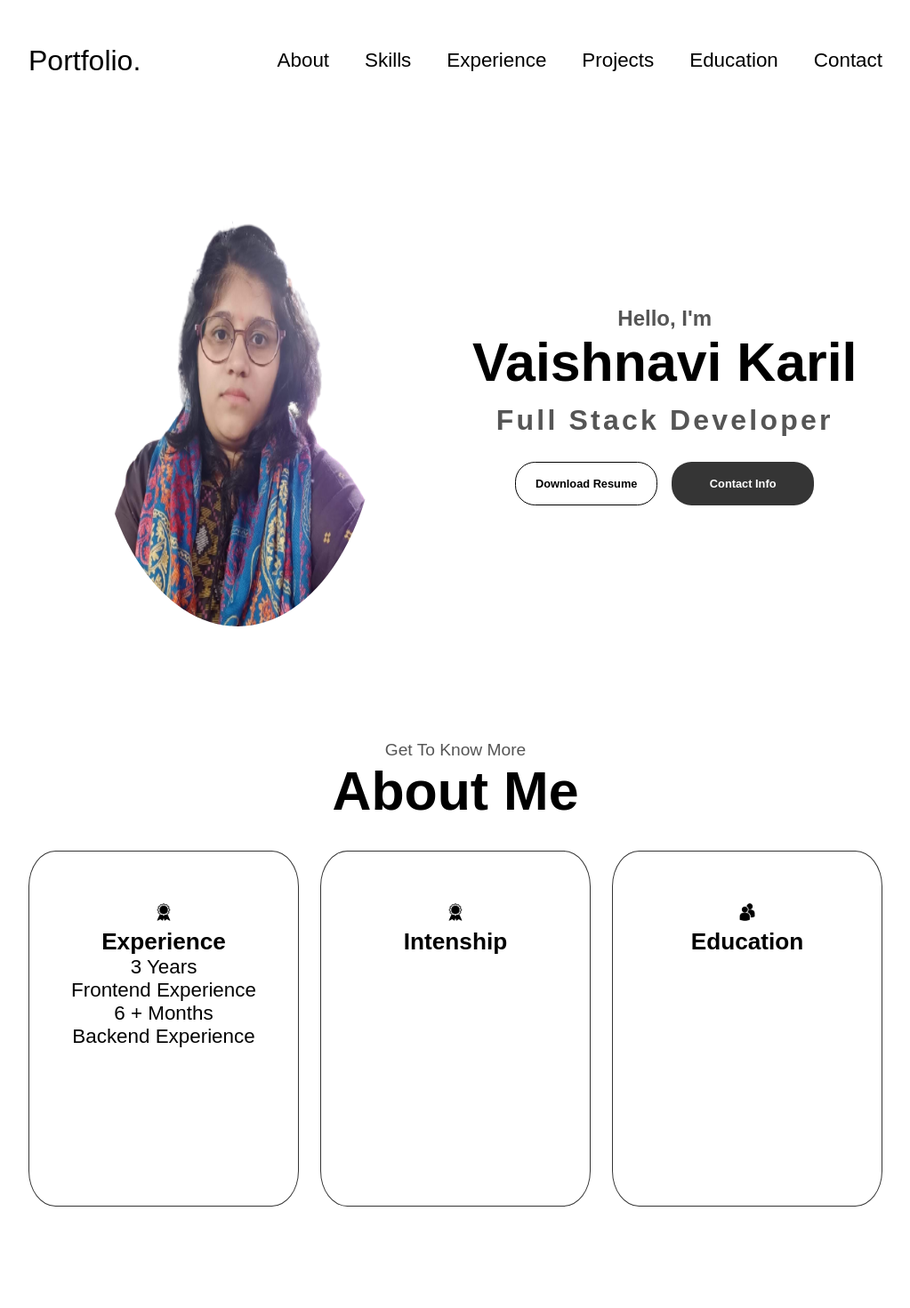
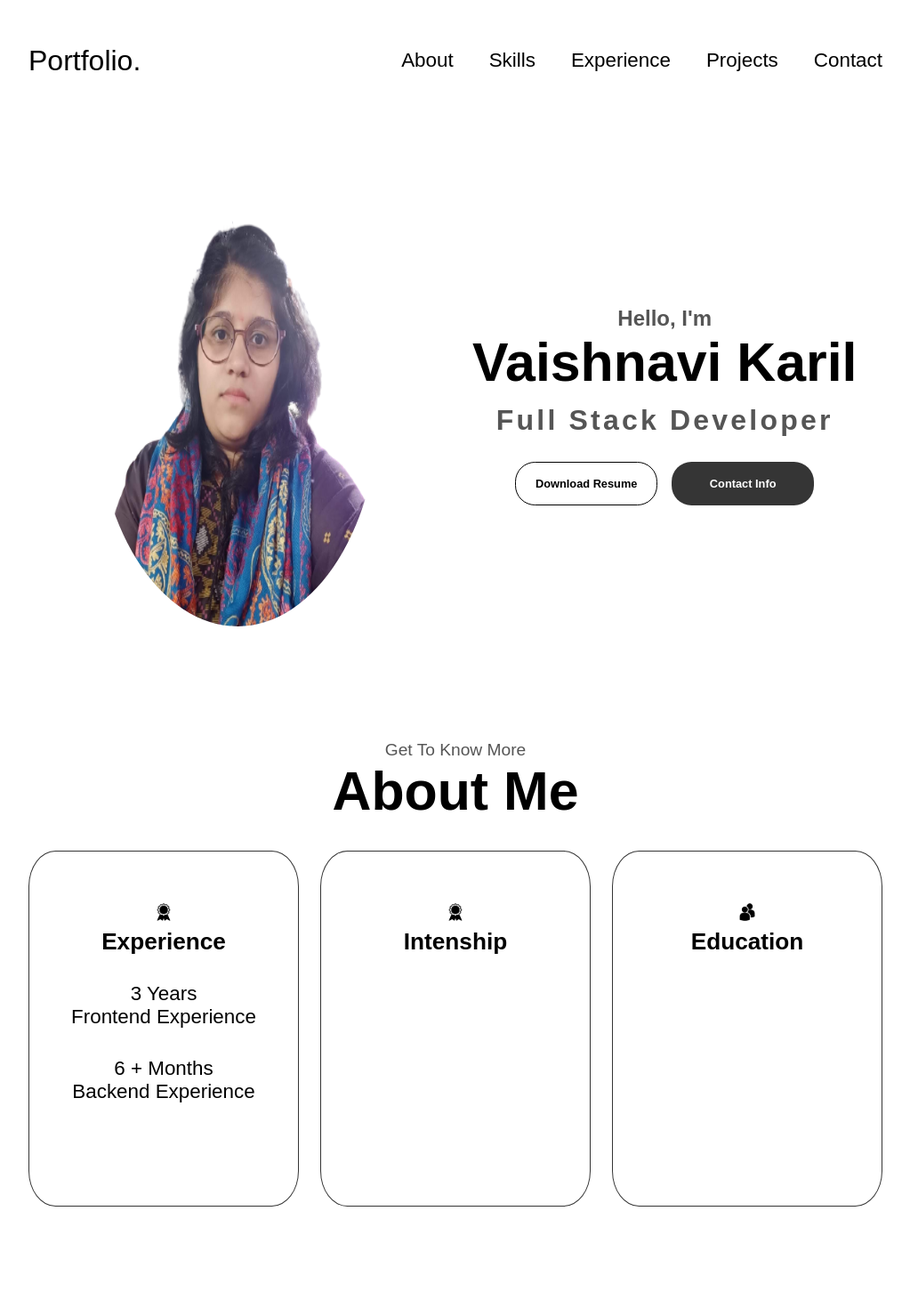
Before and after one commit to Vaishnavi-Karil/Portfolio-Frontend-React, a Next.js app in the folder client/: page /#about in a window 1280 px wide. Shown: the top 1470 px of the page at 89% size, without its empty margins (128-1151 px from the left). Built offline with nearby package versions, Linux system fonts and the light colour scheme.

Commit message:
update the code

```diff
--- a/client/src/app/utils/routes.js
+++ b/client/src/app/utils/routes.js
@@ -25,11 +25,6 @@ export const route = [
     text : 'Projects',
   },
   {
-    id: "education",
-    path: "/#education",
-    text: 'Education',
-  },
-  {
     id: "contact",
     path: "/#contact",
     text: 'Contact',
--- a/client/src/components/About/AboutStyle.js
+++ b/client/src/components/About/AboutStyle.js
@@ -40,7 +40,12 @@ export const AboutHeader = styled.h3``;
 
 export const Details = styled.div``;
 
-export const ExperienceDetails = styled.div``;
+export const ExperienceDetails = styled.div`
+margin: 1.9rem 0rem;
+display: flex;
+flex-direction: column;
+gap: 2rem;
+justify-content: space-around;`;
 
 export const EductionDetails = styled.div``;
 
```
